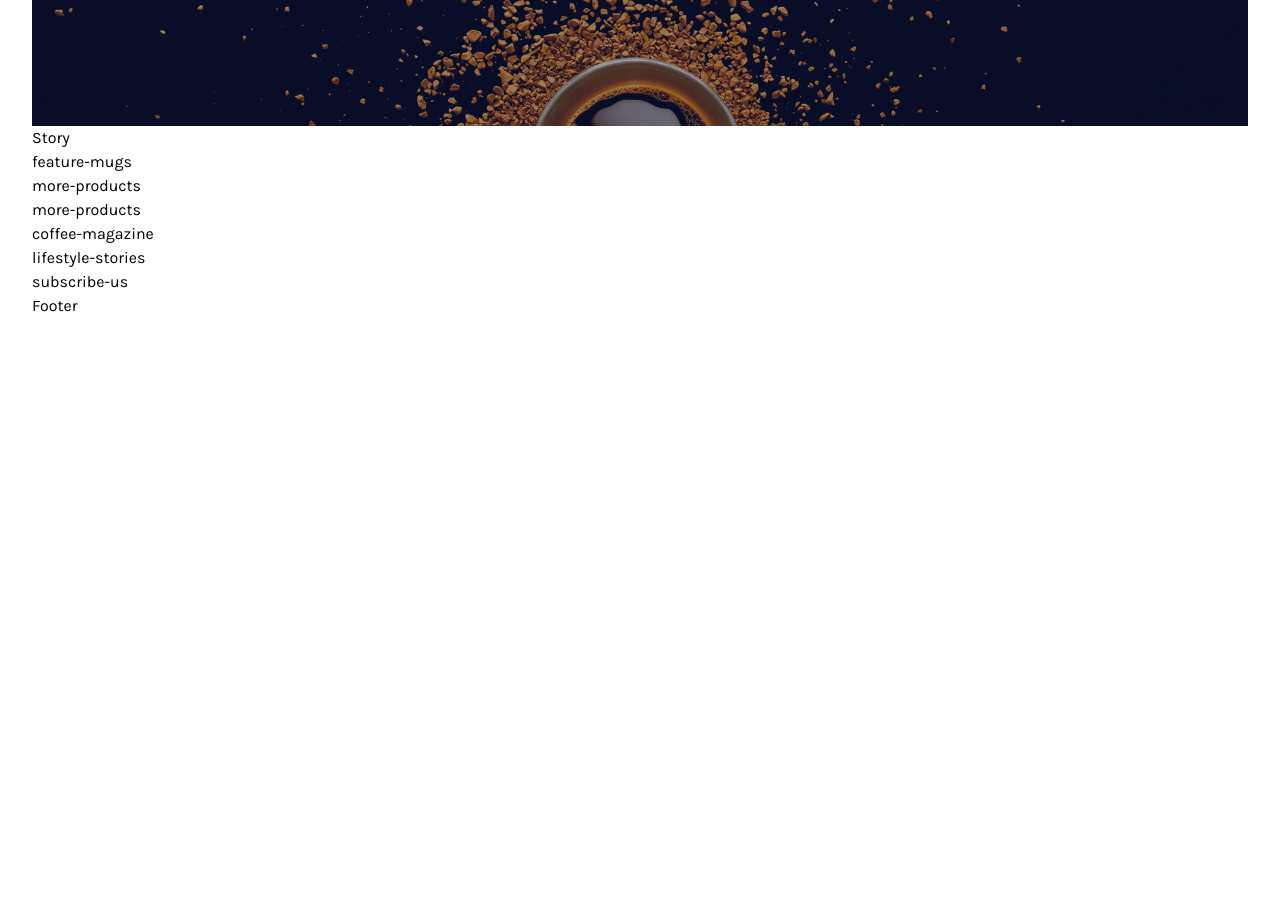
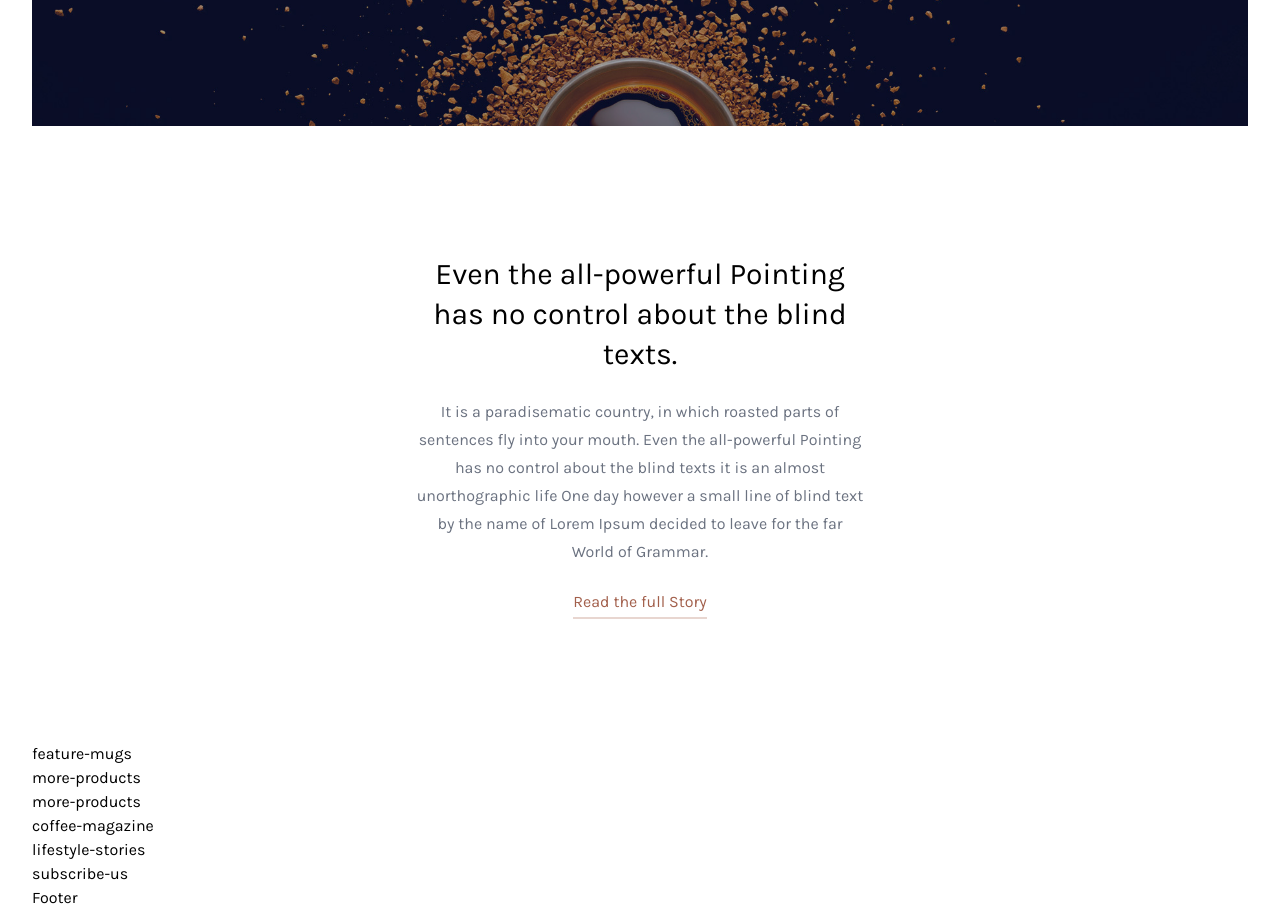
Before and after one commit to ndhoan/tailwind-coffee-style, a website: page src/index.html in a window 1280 px wide. Shown: the part 500-1410 px from the top of the page. Before the commit the page ends 818 px from the top, so only its background shows below. Drawn offline with nearby package versions, Linux system fonts and the light colour scheme; files that its build step writes are made by us from their sources; files whose address does not match are found by name.

Commit message:
part of stories

```diff
--- a/src/index.html
+++ b/src/index.html
@@ -117,7 +117,31 @@
               </div>
             </div>
           </div>
-          <div class="story">Story</div>
+          <div class="story">
+            <div class="w-full h-full flex justify-center items-center">
+              <div class="px-96 py-32 text-center">
+                <div class="text-3xl leading-10 mb-6">
+                  Even the all-powerful Pointing has no control about the blind
+                  texts.
+                </div>
+                <div class="text-gray-500 leading-7 mb-6">
+                  It is a paradisematic country, in which roasted parts of
+                  sentences fly into your mouth. Even the all-powerful Pointing
+                  has no control about the blind texts it is an almost
+                  unorthographic life One day however a small line of blind text
+                  by the name of Lorem Ipsum decided to leave for the far World
+                  of Grammar.
+                </div>
+                <div class="">
+                  <a
+                    href=""
+                    class="text-coffee-400 hover:text-coffee-600 relative after:absolute after:-bottom-2 after:left-0 after:bg-coffee-50 after:hover:bg-coffee-200 after:h-0.5 after:w-full after:transition-all after:ease-in-out after:duration-400"
+                    >Read the full Story</a
+                  >
+                </div>
+              </div>
+            </div>
+          </div>
           <div class="feature-mugs">feature-mugs</div>
           <div class="more-products">more-products</div>
           <div class="more-products">more-products</div>
--- a/src/input.css
+++ b/src/input.css
@@ -9,7 +9,7 @@
 }
 
 .hnd-top-menu-item {
-  @apply cursor-pointer py-1 hover:text-gray-800 relative after:lg:absolute after:lg:bottom-0 after:lg:left-0 after:lg:bg-light-coffee after:lg:h-0.5 after:lg:w-0 hover:after:lg:w-full after:lg:transition-all after:lg:ease-in-out after:lg:duration-300;
+  @apply cursor-pointer py-1 hover:text-gray-800 relative after:lg:absolute after:lg:bottom-0 after:lg:left-0 after:lg:bg-coffee-200 after:lg:h-0.5 after:lg:w-0 hover:after:lg:w-full after:lg:transition-all after:lg:ease-in-out after:lg:duration-300;
 }
 
 .hnd-top-menu-item-active {
--- a/tailwind.config.js
+++ b/tailwind.config.js
@@ -8,6 +8,12 @@ module.exports = {
       },
       colors: {
         "light-coffee": "#C89F94",
+        coffee: {
+          50: "#E8D6D0",
+          200: "#C89F94",
+          400: "#A25F4B",
+          600: "#744838",
+        },
       },
       keyframes: {
         slideDown: {
```
